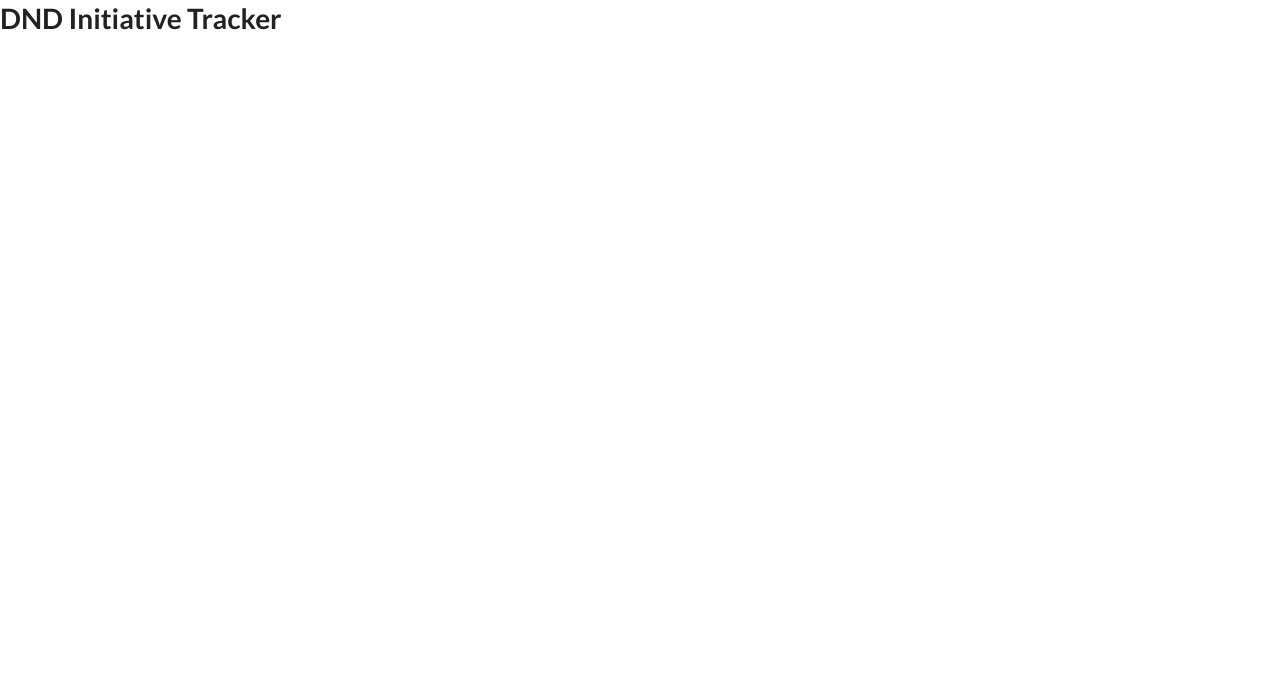
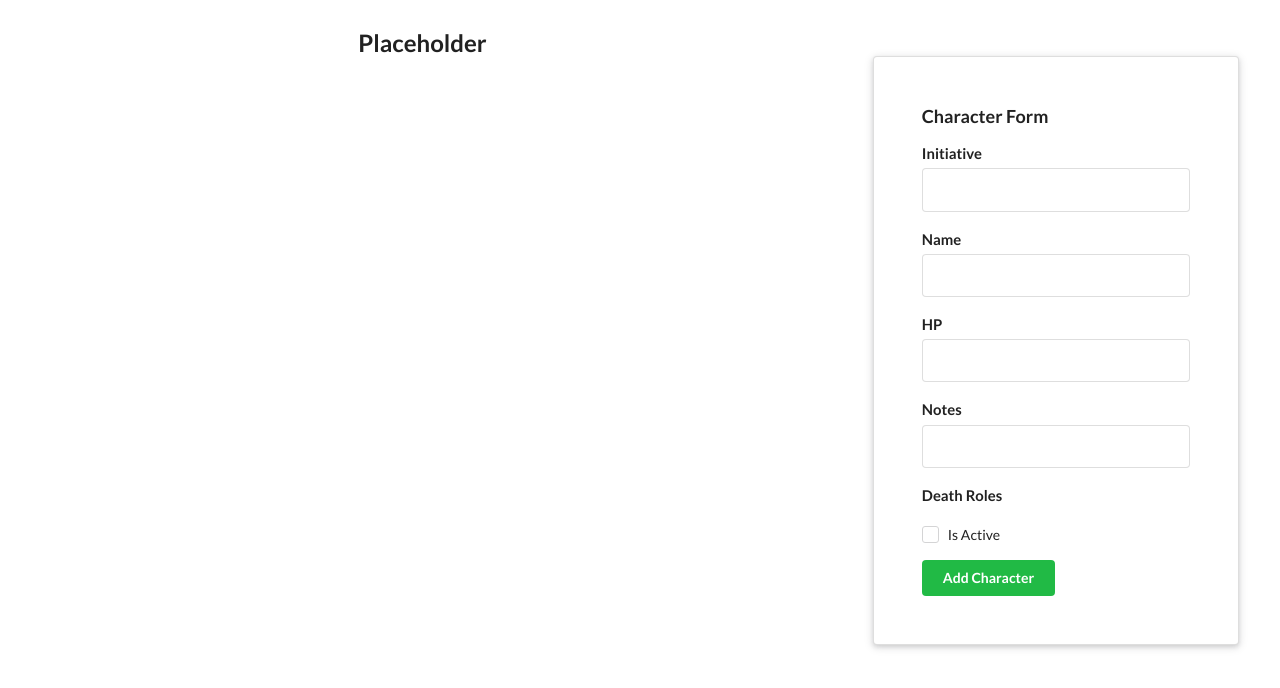
Before and after one commit to JackG102/dnd_initiative_tracker, a React (Create React App) app: page / in a window 1280 px wide. Shown: the top 688 px of the page. Built offline with nearby package versions, Linux system fonts and the light colour scheme.

Commit message:
Created skeleton Character form in JSX

```diff
--- /dev/null
+++ b/src/App.css
@@ -0,0 +1,16 @@
+.app-container {
+  display: flex;
+}
+
+.initiative_tracker_container {
+  display: flex;
+  flex-direction: column;
+  align-items: center;
+  width: 66%;
+  padding: 2rem;
+}
+
+.form_container {
+  width: 33%;
+  padding: 2rem;
+}
--- a/src/App.js
+++ b/src/App.js
@@ -1,9 +1,16 @@
+import './App.css';
 import React from 'react';
+import CharacterForm from './components/CharacterForm';
 
 const App = () => {
   return (
-    <div>
-      <h1>DND Initiative Tracker</h1>
+    <div className="app-container">
+      <div className="initiative_tracker_container">
+        <h2>Placeholder</h2>
+      </div>
+      <div className="form_container">
+        <CharacterForm />
+      </div>
     </div>
   );
 }
--- /dev/null
+++ b/src/components/CharacterForm.css
@@ -0,0 +1,8 @@
+#character_form {
+  margin: 2rem;
+  width: 100%;
+}
+
+#character_form button{
+  margin-top: 1rem;
+}
--- /dev/null
+++ b/src/components/CharacterForm.js
@@ -0,0 +1,39 @@
+import './CharacterForm.css';
+import React from 'react';
+
+const CharacterForm = () => {
+  return (
+    <form className="ui form raised very padded text container segment" id="character_form">
+      <h3>Character Form</h3>
+      <div className="ui field">
+        <label>Initiative</label>
+        <input type="number" name="initiative" />
+      </div>
+      <div className="ui field">
+        <label>Name</label>
+        <input type="text" name="name" />
+      </div>
+      <div className="ui field">
+        <label>HP</label>
+        <input type="number" name="hp" />
+      </div>
+      <div className="ui field">
+        <label>Notes</label>
+        <input type="text" name="notes" />
+      </div>
+      <div className="ui field">
+        <label>Death Roles</label>
+
+      </div>
+      <div className="ui checkbox">
+        <input type='checkbox' name="is_active" />
+        <label>Is Active</label>
+      </div>
+      <div>
+        <button className="ui button green" type="submit">Add Character</button>
+      </div>
+    </form>
+  );
+}
+
+export default CharacterForm;
```
